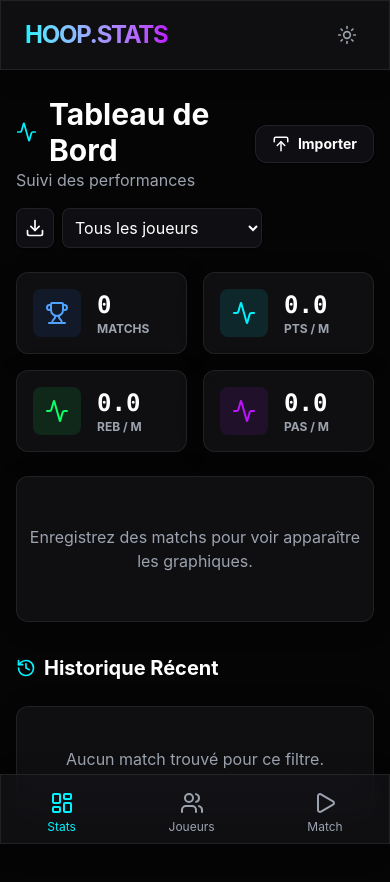
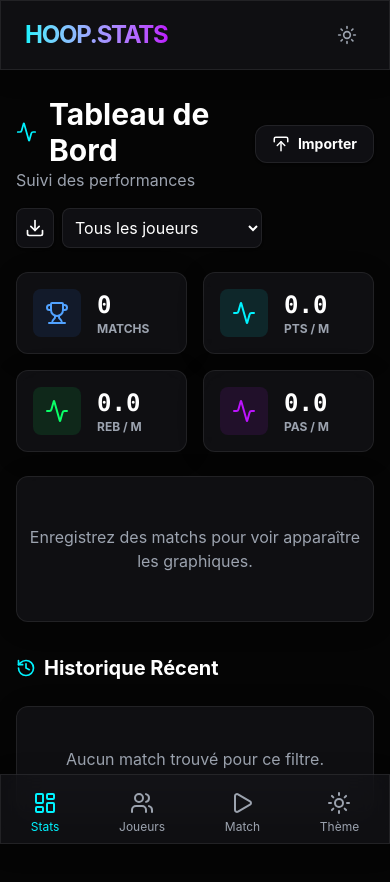
Before and after one commit to nickdesi/basketball-stats, a React (Vite) app: page / in a window 390 px wide. Shown: the top 882 px of the page. Built offline with nearby package versions, Linux system fonts and the light colour scheme.

Commit message:
fix(ui): Add Theme Toggle to Mobile Bottom Nav

```diff
--- a/src/components/Layout.tsx
+++ b/src/components/Layout.tsx
@@ -96,6 +96,13 @@ const Layout = ({ currentView, onNavigate, children }: LayoutProps) => {
                     <Play size={24} />
                     <span className="text-xs">Match</span>
                 </button>
+                <button
+                    onClick={toggleTheme}
+                    className="flex flex-col items-center gap-1 p-2 rounded-lg transition-all text-[var(--color-nav-text)] active:scale-90"
+                >
+                    {theme === 'dark' ? <Sun size={24} /> : <Moon size={24} />}
+                    <span className="text-xs">Thème</span>
+                </button>
             </nav>
         </div>
     );
```
